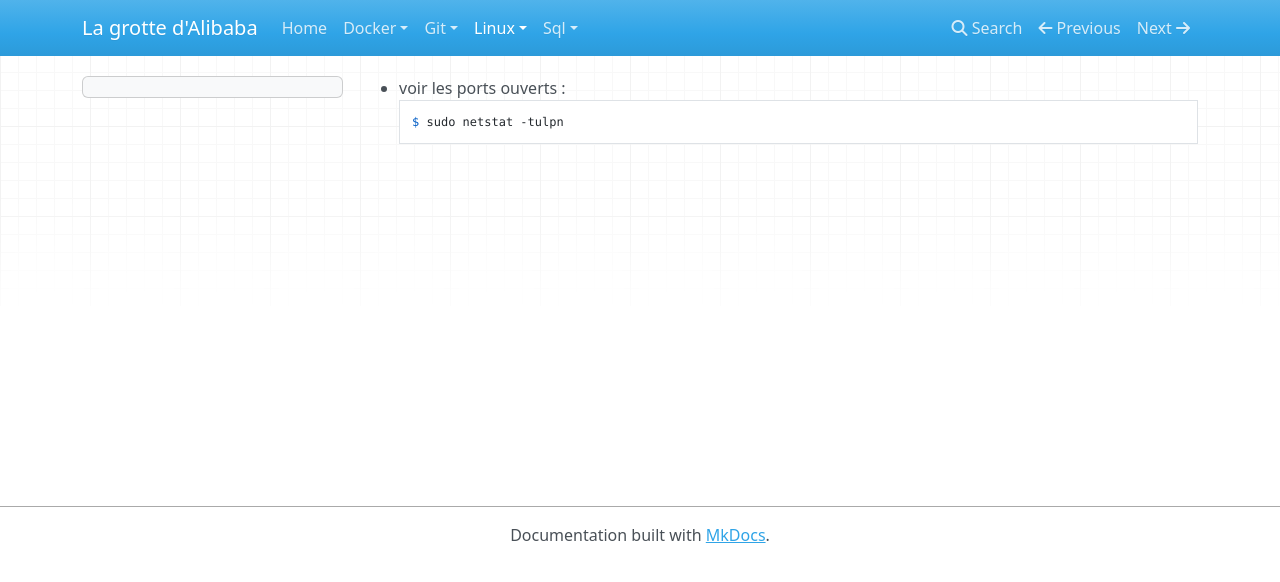
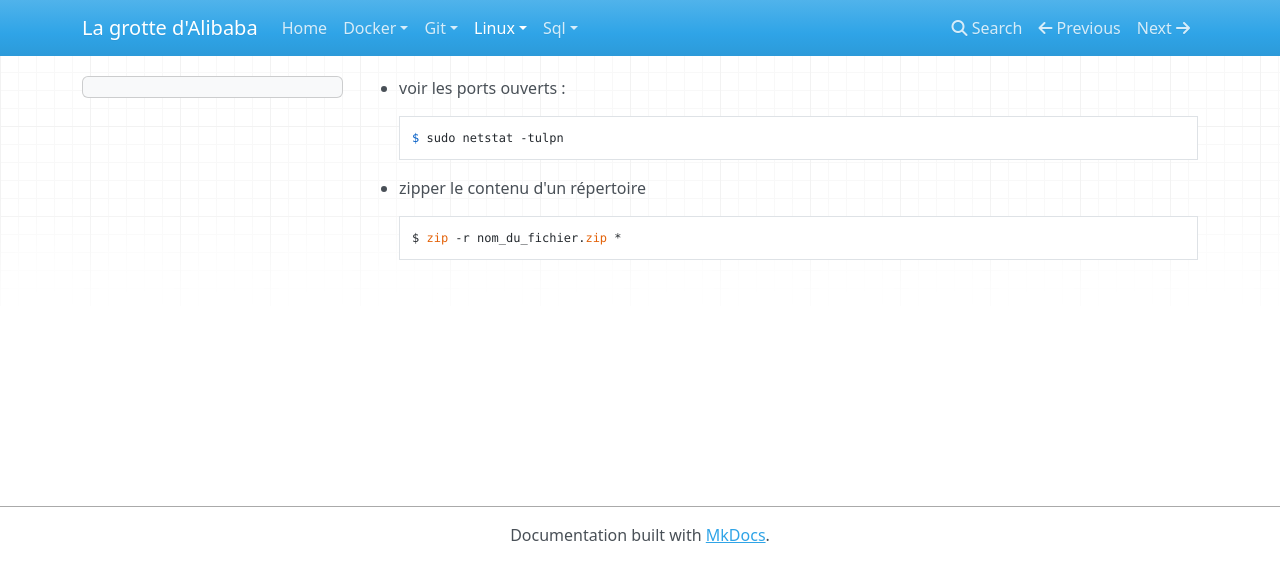
Before and after one commit to rvanlande/rvanlande.github.io, an MkDocs documentation site: the page built from docs/linux/linux.md, in a window 1280 px wide. Shown: the top 582 px of the page. Built offline with MkDocs 1.6.1, drawn with Linux system fonts in a browser that asks for light colours; nearby versions of some CDN libraries.

Commit message:
udpate linux command

```diff
--- a/docs/linux/linux.md
+++ b/docs/linux/linux.md
@@ -1,3 +1,7 @@
 * voir les ports ouverts :
 
         $ sudo netstat -tulpn
+
+* zipper le contenu d'un répertoire
+
+        $ zip -r nom_du_fichier.zip *
```
